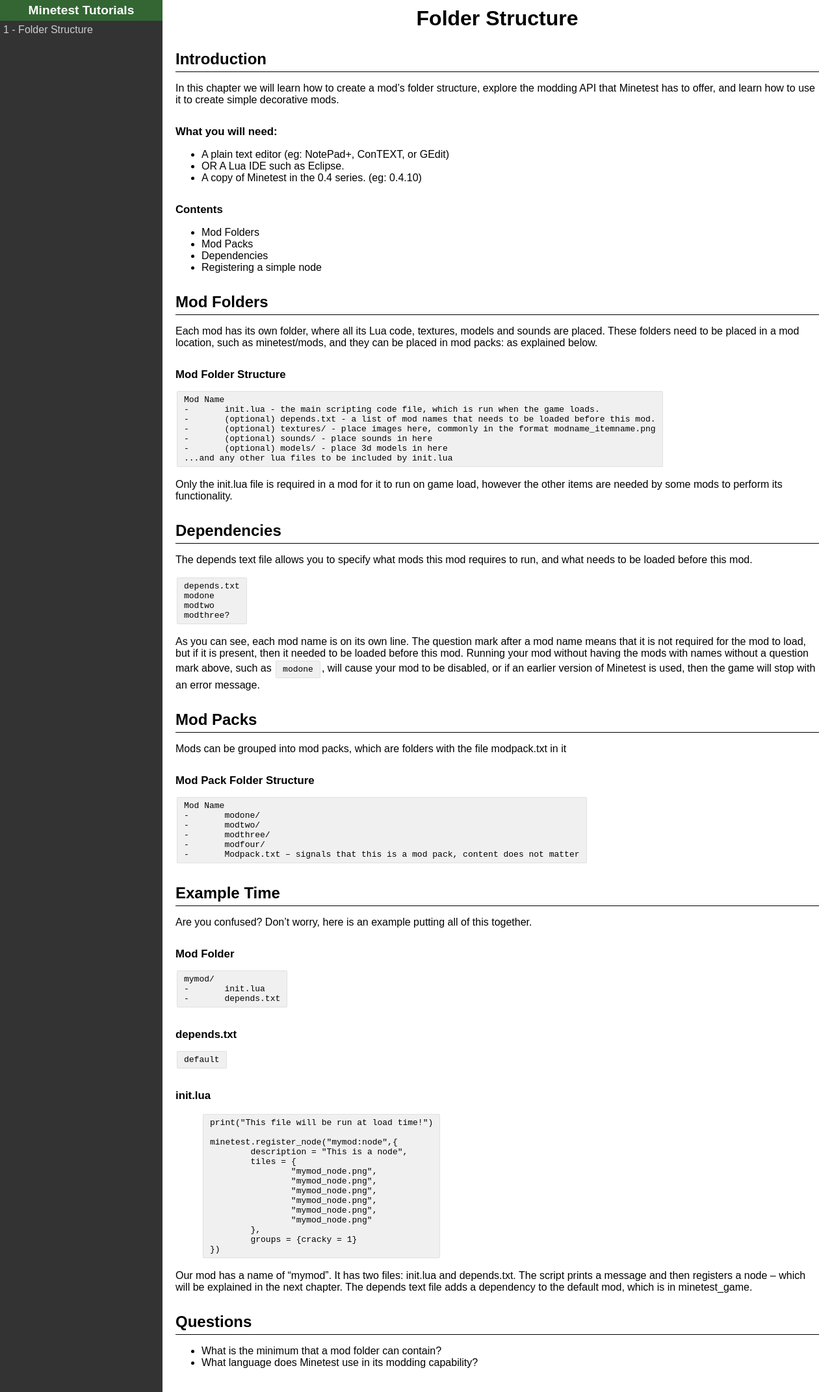
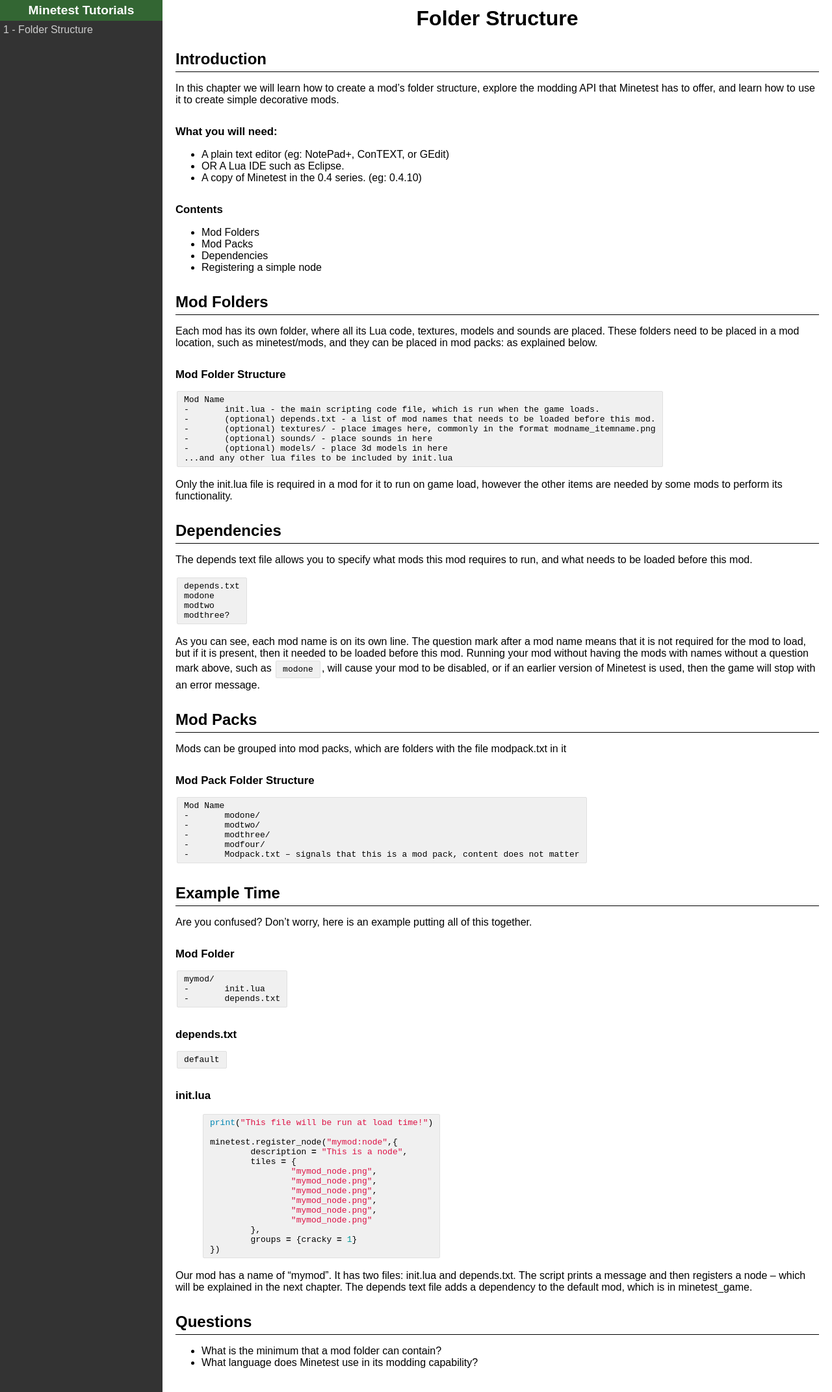
Before and after one commit to rubenwardy/minetest_modding_book, a Jekyll site: the page built from chapters/folders.md, in a window 1280 px wide. Shown: the whole page at 65% size. Built offline with Jekyll 4.4.1, drawn with Linux system fonts in a browser that asks for light colours.

Commit message:
Update header.html

```diff
--- a/_includes/header.html
+++ b/_includes/header.html
@@ -4,7 +4,7 @@
 		<title>{% if page.title != "Minetest Tutorials and Documentation" %}{{ page.title }} - {% endif %}Minetest Tutorials and Documentation</title>
 		<meta http-equiv="content-type" content="text/html; charset=utf-8" />
 		<link rel="stylesheet" href="{{ page.root }}static/style.css">
-		<link rel="stylesheet" href="{{ relative }}static/syntax.css">
+		<link rel="stylesheet" href="{{ page.root }}static/syntax.css">
 	</head>
 	<body>
 		<ul id="navbar">
```
